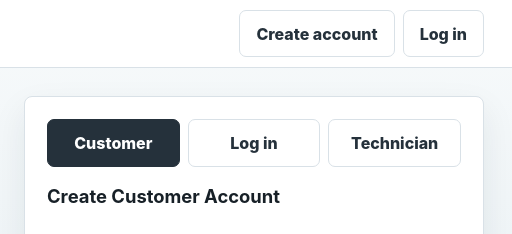
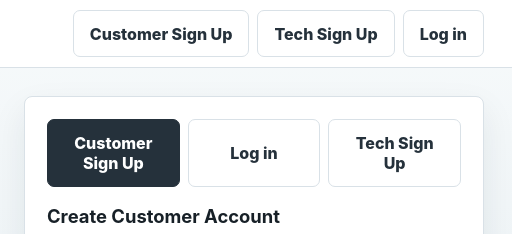
Before and after one commit to georgegoss17-crypto/wrenchlane-marketplace, a website: page index.html in a window 1280 px wide. Shown: the top 234 px of the page, 768-1280 px from the left. Drawn offline with Linux system fonts and the light colour scheme; no server answers.

Commit message:
Add files via upload

```diff
--- a/index.html
+++ b/index.html
@@ -13,7 +13,8 @@
         <span>WrenchLane</span>
       </div>
       <nav>
-        <button class="ghost public-action" data-auth-tab="signup">Create account</button>
+        <button class="ghost public-action" data-auth-tab="signup">Customer Sign Up</button>
+        <button class="ghost public-action" data-auth-tab="tech">Tech Sign Up</button>
         <button class="ghost public-action" data-auth-tab="login">Log in</button>
         <button class="ghost app-action hidden" data-view="customer">Customer</button>
         <button class="ghost app-action hidden" data-view="technician">Technician</button>
@@ -35,9 +36,9 @@
         </div>
         <section class="panel auth-card">
           <div class="auth-tabs">
-            <button class="active" type="button" data-auth-tab="signup">Customer</button>
+            <button class="active" type="button" data-auth-tab="signup">Customer Sign Up</button>
             <button type="button" data-auth-tab="login">Log in</button>
-            <button type="button" data-auth-tab="tech">Technician</button>
+            <button type="button" data-auth-tab="tech">Tech Sign Up</button>
           </div>
 
           <form id="signupForm" class="auth-form">
```
